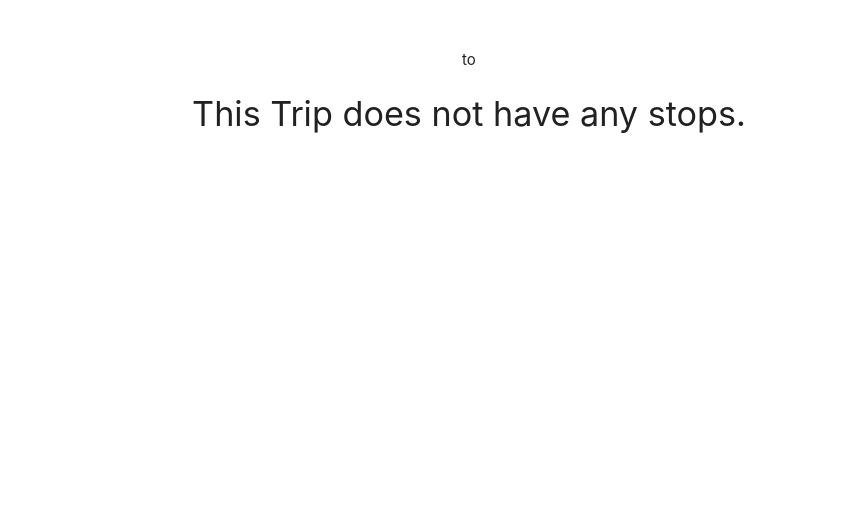
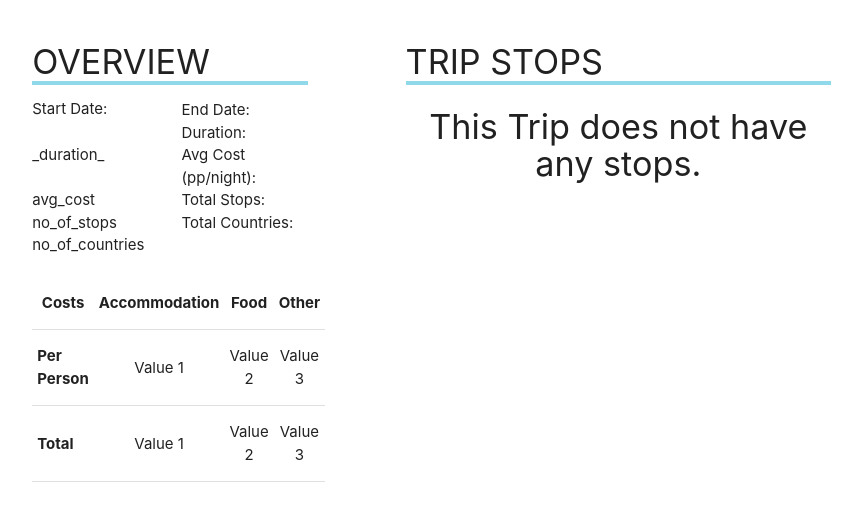
Before and after one commit to jyoung90ie/Event-Calendar, a Flask app: template templates/trip_detailed.html in a window 1280 px wide. Shown: the part 241-762 px from the top of the page, without its empty margins (171-1033 px from the left). Run offline with Flask 2, Linux system fonts and the light colour scheme; the template is opened without the code that fills it, so the values that code supplies are empty; some libraries are stand-ins or nearby versions.

Commit message:
Updates to provide a cleaner layout with responsive elements
Responsive design changes to make use of the additional real
estate of larger screens.

The overview section has been updated to provide the user with more
aggregate trip information.

The stops section has been updated to use a collapsible list. This
reduces the vertical space requirements and provides only the essential
information upfront, with further detail provided on demand. This makes
for a more positive user experience.

```diff
--- a/templates/trip_detailed.html
+++ b/templates/trip_detailed.html
@@ -11,56 +11,164 @@
 
 {% block content %}
 <!-- <section class="page-description">Some text</section> -->
-<header class="trip-overview center">
-	<h3>{{ trip['name'] }}</h3>
-	<p>{{ trip['start_date'].strftime('%d %B %Y') }} to {{ trip['end_date'].strftime('%d %B %Y') }}</p>
+<div class="row">
+	<!-- <header class="trip-overview col s12 m4"> -->
+	<!-- <h3>{{ trip['name'] }}</h3> -->
+	<header class="section col s12 l4">
+		<h4 class="trip-month-header">Overview</h4>
+		<div class="row">
+			<div class="col s6">Start Date:</div>
+			<div class="col s6">{{ trip['start_date'].strftime('%d %B %Y') }}</div>
+			<div class="col s6">End Date:</div>
+			<div class="col s6">{{ trip['end_date'].strftime('%d %B %Y') }}</div>
+			<div class="col s6">Duration:</div>
+			<div class="col s6">_duration_</div>
+			<div class="col s6">Avg Cost (pp/night):</div>
+			<div class="col s6">avg_cost</div>
+			<div class="col s6">Total Stops:</div>
+			<div class="col s6">no_of_stops</div>
+			<div class="col s6">Total Countries:</div>
+			<div class="col s6">no_of_countries</div>
+		</div>
+
+		<div class="row center">
+			<div class="col s12">
+				<table class="responsive-table centered highlight">
+					<thead>
+						<tr>
+							<th>Costs</th>
+							<th>Accommodation</th>
+							<th>Food</th>
+							<th>Other</th>
+						</tr>
+					</thead>
+
+					<tbody>
+						<tr>
+							<th>Per Person</th>
+							<td>Value 1</td>
+							<td>Value 2</td>
+							<td>Value 3</td>
+						</tr>
+						<tr>
+							<th>Total</th>
+							<td>Value 1</td>
+							<td>Value 2</td>
+							<td>Value 3</td>
+						</tr>
+					</tbody>
+				</table>
+			</div>
+		</div>
+		<!-- </div> -->
 	</header>
 
 	<section class="trip-breakdown">
-	{% if stops.count() %}
+		<div class="section col s12 l6 offset-l1">
+			<h4 class="trip-month-header">Trip Stops</h4>
+			{%- if stops.count() -%}
+			<article class="trip-month ">
+				<!-- <h4 class="trip-month-header">MMMM YY</h4> -->
+				<!-- clicking on this will expand the article to show all the detail -->
+				<ul class="collapsible">
+					{%- for stop in stops -%}
+					<li>
+						<div class="collapsible-header">{{ stop['country']}} - {{stop['city/town']}}
+							[{{ stop['duration'] -}}
+							nights]</span>
+							{%- if trip['owner_id']|string() == session.get('USERNAME', None)|string() -%}
+							<span class="right icons">
+                        <a href="{{url_for('trip_stop_update', trip_id=trip['_id'], stop_id=stop['_id'])}}">
+                            <i class="small material-icons" title="Update">edit</i>
+                        </a>
+                        <a href="{{url_for('trip_stop_duplicate', trip_id=trip['_id'], stop_id=stop['_id'])}}">
+                            <i class="small material-icons" title="Duplicate">content_copy</i>
+                        </a>
+                        <a href="{{url_for('trip_stop_delete', trip_id=trip['_id'], stop_id=stop['_id'])}}">
+                            <i class="small material-icons" title="Delete">delete</i>
+                        </a>
+                    </span>
+							{%- endif -%}
+						</div>
+						<div class="collapsible-body">
+							<div class="row">
+								<div class="col s6"><strong>Start Date:</strong></div>
+								<div class="col s6">_start_date_</div>
+								<div class="col s6"><strong>End Date:</strong></div>
+								<div class="col s6">_end_date_</div>
+								<div class="col s6"><strong>Duration:</strong></div>
+								<div class="col s6">{{ stop['duration'] }}</div>
+								<div class="col s6"><strong>Currency:</strong></div>
+								<div class="col s6">{{ stop['currency'] }}</div>
+								<div class="col s12">
+									<table class="highlight responsive-table">
+										<thead>
+											<tr>
+												<th>Costs</th>
+												<th>Accommodation</th>
+												<th>Food</th>
+												<th>Other</th>
+											</tr>
+										</thead>
+										<tbody>
+											<tr>
+												<th>Total (per person/night)</th>
+												<td>{{ stop['cost_accommodation'] }}</td>
+												<td>{{ stop['cost_food'] }}</td>
+												<td>{{ stop['cost_other'] }}</td>
+											</tr>
+											<tr>
+												<th>Total (per person)</th>
+												<td>{{ stop['cost_accommodation'] }}</td>
+												<td>{{ stop['cost_food'] }}</td>
+												<td>{{ stop['cost_other'] }}</td>
+											</tr>
+											<tr>
+												<th>Total</th>
+												<td>{{ stop['cost_accommodation'] }}</td>
+												<td>{{ stop['cost_food'] }}</td>
+												<td>{{ stop['cost_other'] }}</td>
+											</tr>
+										</tbody>
+									</table>
+								</div>
 
-	<article class="trip-month">
-		<h4 class="trip-month-header">MMMM YY</h4>
-		<!-- clicking on this will expand the article to show all the detail -->
-		<ul class="trip-stops">
-
-			{% for stop in stops %}
-			<li class="trip-stop">
-				<span>{{ stop['country']}} - {{stop['city/town']}} [{{ stop['duration'] }} nights]</span>
-				{% if trip['owner_id']|string() == session.get('USERNAME', None)|string() %}
-				<span class="right icons">
-                <a href="{{url_for('trip_stop_update', trip_id=trip['_id'], stop_id=stop['_id'])}}"><i class="small material-icons" title="Update">edit</i></a>
-                <a href="{{url_for('trip_stop_duplicate', trip_id=trip['_id'], stop_id=stop['_id'])}}"><i class="small material-icons" title="Duplicate">content_copy</i></a>
-                <a href="{{url_for('trip_stop_delete', trip_id=trip['_id'], stop_id=stop['_id'])}}"><i class="small material-icons" title="Delete">delete</i></a>
-                </span>
-				{% endif %}
+							</div>
+						</div>
 					</li>
-
-			{% endfor %}
+					{%- endfor -%}
 				</ul>
 			</article>
 
-	{% else %}
+			{%- else -%}
 			<h4 class="center">This Trip does not have any stops.</h4>
-	{% if trip['owner_id']|string() == session.get('USERNAME', None)|string() %}
+			{%- if trip['owner_id']|string() == session.get('USERNAME', None)|string() -%}
 			<p class="center">You can add a Stop by clicking 'Add Stop' at the bottom of
 				this page.</p>
-	{% endif %}
-	{% endif %}
+			{%- endif -%}
+			{%- endif -%}
+		</div>
 	</section>
-
+</div>
 <!-- floating link to add a new trip -->
-{% if trip['owner_id']|string() == session.get('USERNAME', None)|string() %}
+{%- if trip['owner_id']|string() == session.get('USERNAME', None)|string() -%}
 <aside class="fixed-action-btn">
-	<a href="{{ url_for('trip_stop_new', trip_id=trip['_id']) }}" class="btn my-btn my-btn-new">
+	<a href="{{ url_for('trip_update', trip_id=trip['_id']) }}" class="btn-small my-btn-update">
+		update
+	</a>
+	<a href="{{ url_for('trip_delete', trip_id=trip['_id']) }}" class="btn-small my-btn-delete">
+		delete
+	</a>
+	<a href="{{ url_for('trip_stop_new', trip_id=trip['_id']) }}" class="btn-small my-btn-new">
 		add stop
 	</a>
 </aside>
-{% endif %}
-{% endblock %}
+{%- endif -%}
+{%- endblock -%}
 
-{% block js%}
+{%- block js -%}
 <!-- jsDelivr :: Sortable :: Latest (https://www.jsdelivr.com/package/npm/sortablejs) -->
+<!--
 <script src="https://cdn.jsdelivr.net/npm/sortablejs@latest/Sortable.min.js"></script>
 
 <script>
@@ -71,4 +179,8 @@
         draggable: '.trip-stop'
     });
 </script>
-{% endblock %}
+-->
+<script>
+	$('.collapsible').collapsible();
+</script>
+{%- endblock -%}
```
Lines whose indentation alone changed are shown as unchanged.
